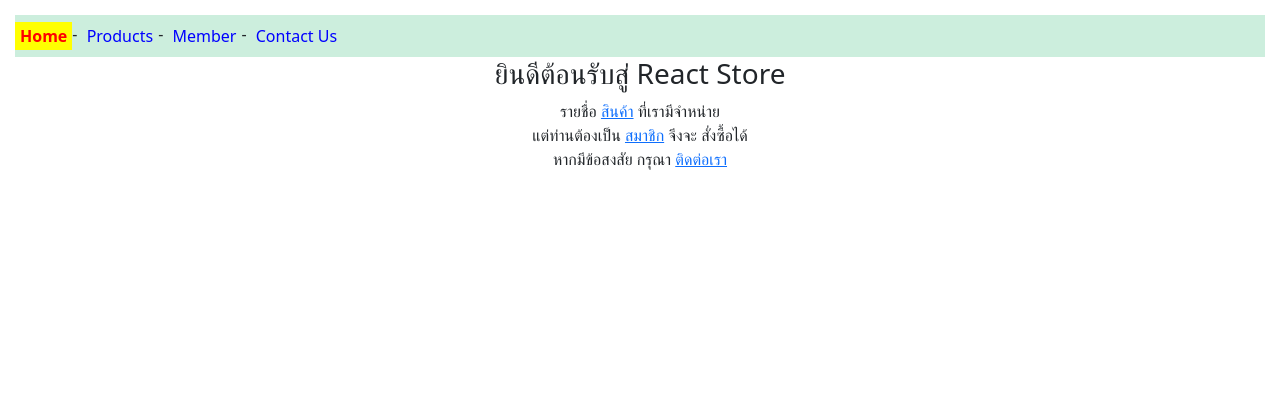
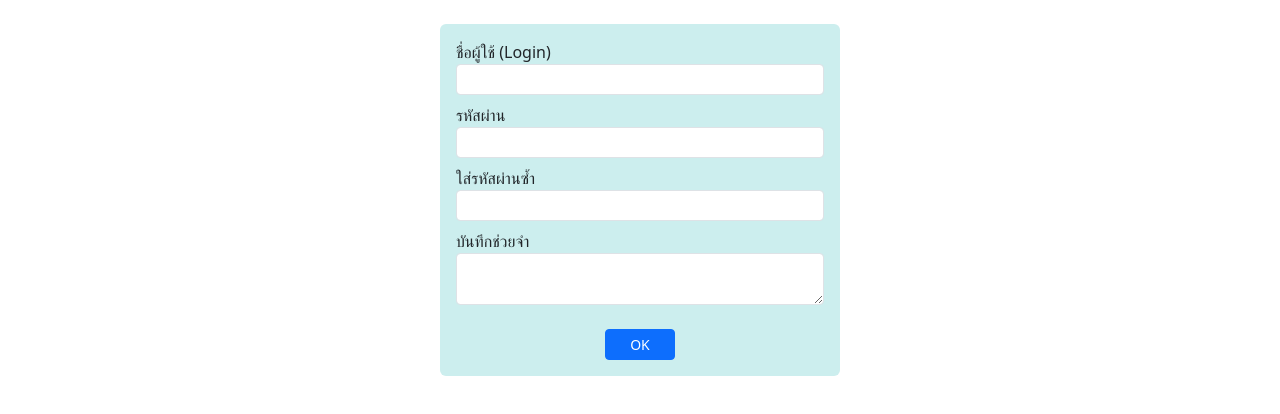
Before and after one commit to tewtewpemtat/app1, a React (Create React App) app: page / in a window 1280 px wide. Shown: the top 414 px of the page. Built offline with nearby package versions, Linux system fonts and the light colour scheme.

Commit message:
form-text
form-text

```diff
--- a/src/App.js
+++ b/src/App.js
@@ -1,6 +1,7 @@
-import Router3 from "./router3";
+import React from 'react';
+import FormText from './form-text'
 
 export default function   App() {
-  return (<Router3/>)
+  return (<FormText/>)
 
 }
--- a/src/form-text.js
+++ b/src/form-text.js
@@ -0,0 +1,57 @@
+import React from 'react'
+
+export default function FormText() {
+    const textPswd = React.useRef()
+    const textPswd2 = React.useRef()
+
+    const onBlurPassword=()=>{
+        let pswd = textPswd.current.value
+        if (pswd !== '' && !pswd.match(/^[0-9a-zA-Z]+$/)) {
+            textPswd.current.value = ''
+            alert('ต้องเป็น 0-9 หรือ a-z หรือ A-Z เท่านั้น')
+        }
+    }
+
+    const onBlurPassword2 = () => {
+    if (textPswd2.current.value !== textPswd.current.value) {
+        textPswd2.current.value = ''
+        alert('รหัสผ่านทั้งสองช่องไม่ตรงกัน')
+        }
+    }
+    return (
+        <div className="mt-4 mx-auto p-3 rounded"
+            style={{ width:'400px', background:'#cee'}}>
+        <form>
+            <div className="form-group mb-2">
+                <label htmlFor="login">ชื่อผู้ใช้ (Login)</label>
+                <input type="text" id="login" name="login" maxLength="20"
+                    className="form-control form-control-sm"/>
+            </div>
+            <div className="form-group mb-2">
+                <label htmlFor="pswd">รหัสผ่าน</label>
+                <input type="password" id="pswd" name="pswd" maxLength="10"
+                    className="form-control form-control-sm"
+                    ref={textPswd} onBlur={onBlurPassword}/>
+            </div>
+            <div className="form-group mb-2">
+                <label htmlFor="pswd2">ใส่รหัสผ่านซ้ำ</label>
+                <input type="password" id="pswd2"
+                    className="form-control form-control-sm"
+                    ref={textPswd2} onBlur={onBlurPassword2}/>
+            </div>
+            <div className="form-group mb-4">
+                <label htmlFor="memo">บันทึกช่วยจำ</label>
+                <textarea id="memo" name="memo" rows="2"
+                 maxLength="200"
+                 className="form-control form-control-sm">
+                </textarea>
+            </div>
+            <div className="text-center">
+                <button className="btn btn-sm px-4 btn-primary">
+                 OK
+                </button>
+            </div>
+            </form>
+            </div>
+    )
+}
```
